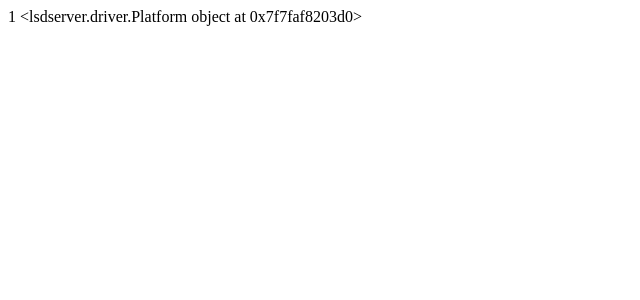
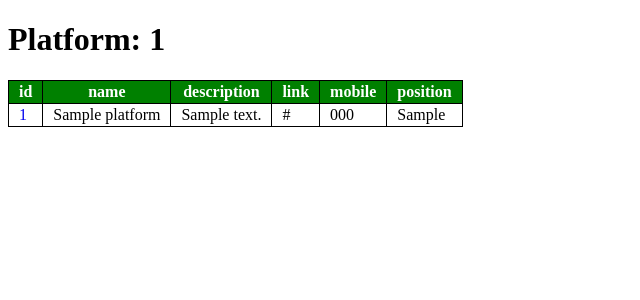
Before and after one commit to GeoffWilliams/lsdserver, a Flask app: page /platforms/1 in a window 1280 px wide. Shown: the top 300 px of the page, without its empty margins (0-640 px from the left). Run offline with Flask 2, Linux system fonts and the light colour scheme; tables that the repository leaves empty hold one stand-in row (values such as "Sample post"); parts of the project's set-up code (start-up, migrations or seed data) failed here and were passed over.

Commit message:
view single platform

```diff
--- a/lsdserver/templates/platform.html
+++ b/lsdserver/templates/platform.html
@@ -1,2 +1,32 @@
-{{platform_id}}
-{{data}}
+<!DOCTYPE html>
+<html>
+    <head>
+        <link rel=stylesheet type=text/css href="{{url_for('static', filename='style.css')}}">
+        <title>Platform:  {{platform_id}}</title>
+    </head>
+    <body>
+        <h1>Platform: {{platform_id}}</h1>
+        {% if data %}
+        <table>
+            <tr>
+                <th>id</th>
+                <th>name</th>
+                <th>description</th>
+                <th>link</th>
+                <th>mobile</th>
+                <th>position</th>
+            </tr>
+            <tr>
+                <td><a href="./{{data.id}}">{{ data.id }}</a></td>
+                <td>{{ data.name }}</td>
+                <td>{{ data.description }}</td>
+                <td>{{ data.link }}</td>
+                <td>{{ data.mobile }}</td>
+                <td>{{ data.position }}</td>
+            </tr>
+        </table>
+        {% else %}
+            NONE FOUND!
+        {% endif %}
+    </body>
+</html>
```
